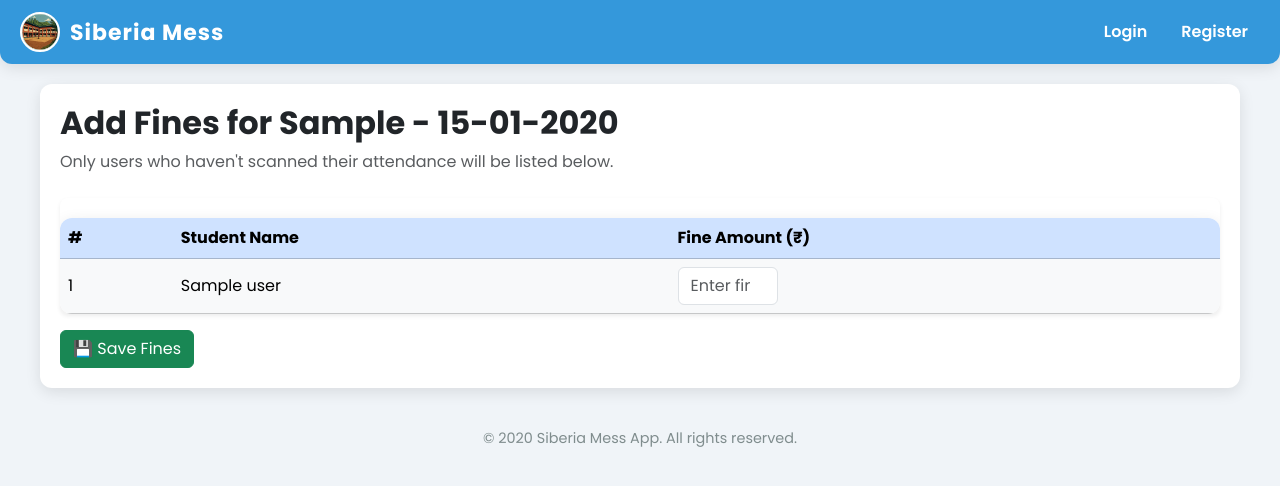
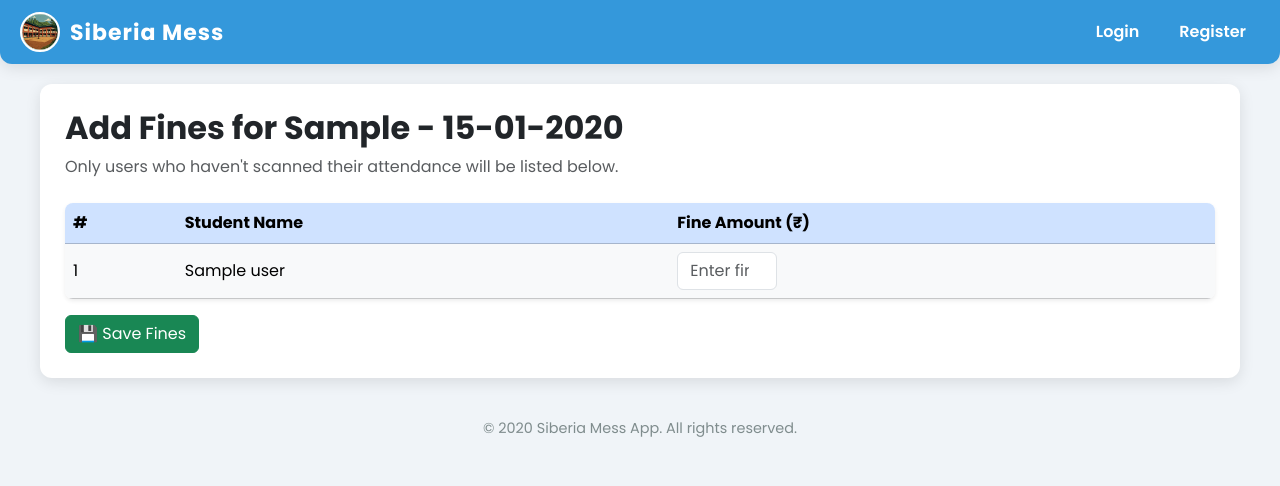
Before and after one commit to aadithr894-svg/Siberia-Mess-App, a Flask app: template templates/admin_add_fine.html in a window 1280 px wide. Shown: the top 486 px of the page. Run offline with Flask 3, Linux system fonts and the light colour scheme; the template is opened without the code that fills it: most values are stand-ins (such as "Sample title", 1, 10 or a date in 2020); parts of the project's set-up code (start-up, migrations or seed data) failed here and were passed over; some libraries are stand-ins or nearby versions.

Commit message:
first commit

```diff
--- a/templates/base.html
+++ b/templates/base.html
@@ -13,7 +13,7 @@
 
 <style>
     :root {
-        --primary: #3498db; /* single primary color */
+        --primary: #3498db;
         --bg: #f0f4f8;
         --card-bg: #ffffff;
         --text-color: #333;
@@ -65,76 +65,31 @@
     nav .nav-links {
         display: flex;
         flex-wrap: wrap;
-        gap: 10px;
+        gap: 12px;
     }
 
     nav a {
         color: white;
         text-decoration: none;
-        padding: 6px 12px;
+        padding: 6px 14px;
         border-radius: var(--radius);
         font-weight: 600;
         transition: all 0.3s ease;
     }
 
     nav a:hover {
-        background-color: rgba(255,255,255,0.2);
+        background-color: rgba(255,255,255,0.25);
     }
 
     /* Main container */
     .container {
-        padding: 20px;
+        padding: 25px;
         max-width: 1200px;
         margin: 20px auto;
         background-color: var(--card-bg);
         border-radius: var(--radius);
         box-shadow: var(--shadow);
         overflow-x: auto;
-    }
-
-    /* Buttons */
-    .btn-custom {
-        padding: 8px 20px;
-        border-radius: 50px;
-        background-color: var(--primary);
-        color: white;
-        font-weight: 600;
-        border: none;
-        transition: 0.3s;
-    }
-
-    .btn-custom:hover {
-        background-color: #2176c3;
-        transform: translateY(-2px);
-        box-shadow: 0 6px 18px rgba(0,0,0,0.2);
-    }
-
-    /* Tables */
-    table {
-        width: 100%;
-        border-collapse: collapse;
-        margin-top: 20px;
-        border-radius: var(--radius);
-        overflow: hidden;
-        box-shadow: var(--shadow);
-    }
-
-    th, td {
-        padding: 12px 10px;
-        text-align: left;
-    }
-
-    th {
-        background-color: var(--primary);
-        color: white;
-    }
-
-    tr:nth-child(even) {
-        background-color: #f8f9fa;
-    }
-
-    tr:hover {
-        background-color: #e1f0ff;
     }
 
     /* Responsive navbar */
@@ -147,12 +102,13 @@
         nav .nav-links {
             flex-direction: column;
             width: 100%;
+            margin-top: 10px;
         }
 
         nav .nav-links a {
             width: 100%;
             text-align: left;
-            padding: 10px 0;
+            padding: 10px 10px;
         }
     }
 
@@ -161,9 +117,11 @@
         margin-top: 40px;
         font-size: 0.9rem;
         color: #7f8c8d;
+        padding-bottom: 25px;
     }
 </style>
 </head>
+
 <body>
 
 <!-- Navbar -->
@@ -172,25 +130,27 @@
         <img src="{{ url_for('static', filename='Images/logo.webp') }}" alt="Siberia Mess Logo">
         Siberia Mess
     </div>
+
     <div class="nav-links">
         {% if current_user.is_authenticated %}
+
             {% if current_user.is_admin %}
                 <a href="{{ url_for('admin_dashboard') }}">Dashboard</a>
-            <a href="{{ url_for('users_list') }}">Users List</a>
+                <a href="{{ url_for('users_list') }}">Users</a>
                 <a href="{{ url_for('new_users_list') }}">New Users</a>
                 <a href="{{ url_for('mess_cut_list') }}">Mess Cuts</a>
                 <a href="{{ url_for('late_mess_list') }}">Late Mess</a>
-            <a href="{{ url_for('mess_menu') }}">Mess Menu</a>  <!-- New Option -->
+                <a href="{{ url_for('mess_menu') }}">Mess Menu</a>
+                <a href="{{ url_for('generate_bills') }}">Generate Bills</a>
             {% else %}
                 <a href="{{ url_for('user_dashboard') }}">Dashboard</a>
+                <a href="{{ url_for('my_qr') }}">My QR</a>
+                <a href="{{ url_for('my_mess_cuts') }}">My Mess Cuts</a>
+                <a href="{{ url_for('mess_menu') }}">Mess Menu</a>
+            {% endif %}
 
-            <a href="{{ url_for('my_qr') }}">My QR Code</a>
-            <a href="{{ url_for('my_mess_cuts') }}">My Mess Cuts</a>
-            <a href="{{ url_for('mess_menu') }}">Mess Menu</a>  <!-- New Option -->
+            <a href="{{ url_for('logout') }}">Logout</a>
 
-
-        {% endif %}
-        <a href="{{ url_for('logout') }}">Logout</a>
         {% else %}
             <a href="{{ url_for('login') }}">Login</a>
             <a href="{{ url_for('register') }}">Register</a>
@@ -198,9 +158,10 @@
     </div>
 </nav>
 
-<!-- Main content -->
+<!-- Main content block -->
 <div class="container">
-    {% block content %}{% endblock %}
+    {% block content %}
+    {% endblock %}
 </div>
 
 <!-- Footer -->
@@ -210,5 +171,6 @@
 
 <!-- Bootstrap JS -->
 <script src="https://cdn.jsdelivr.net/npm/bootstrap@5.3.2/dist/js/bootstrap.bundle.min.js"></script>
+
 </body>
 </html>
```
Lines whose indentation alone changed are shown as unchanged.
